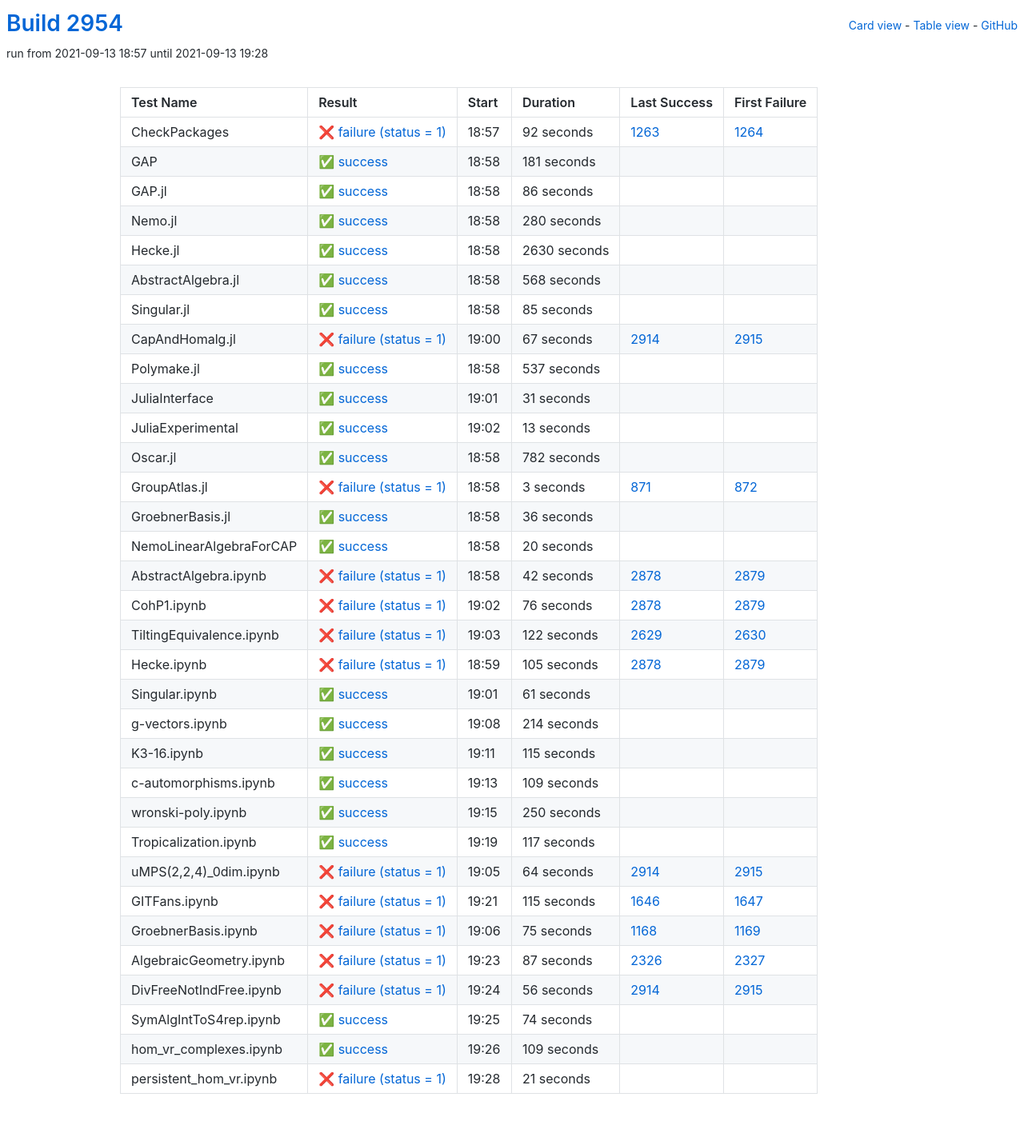
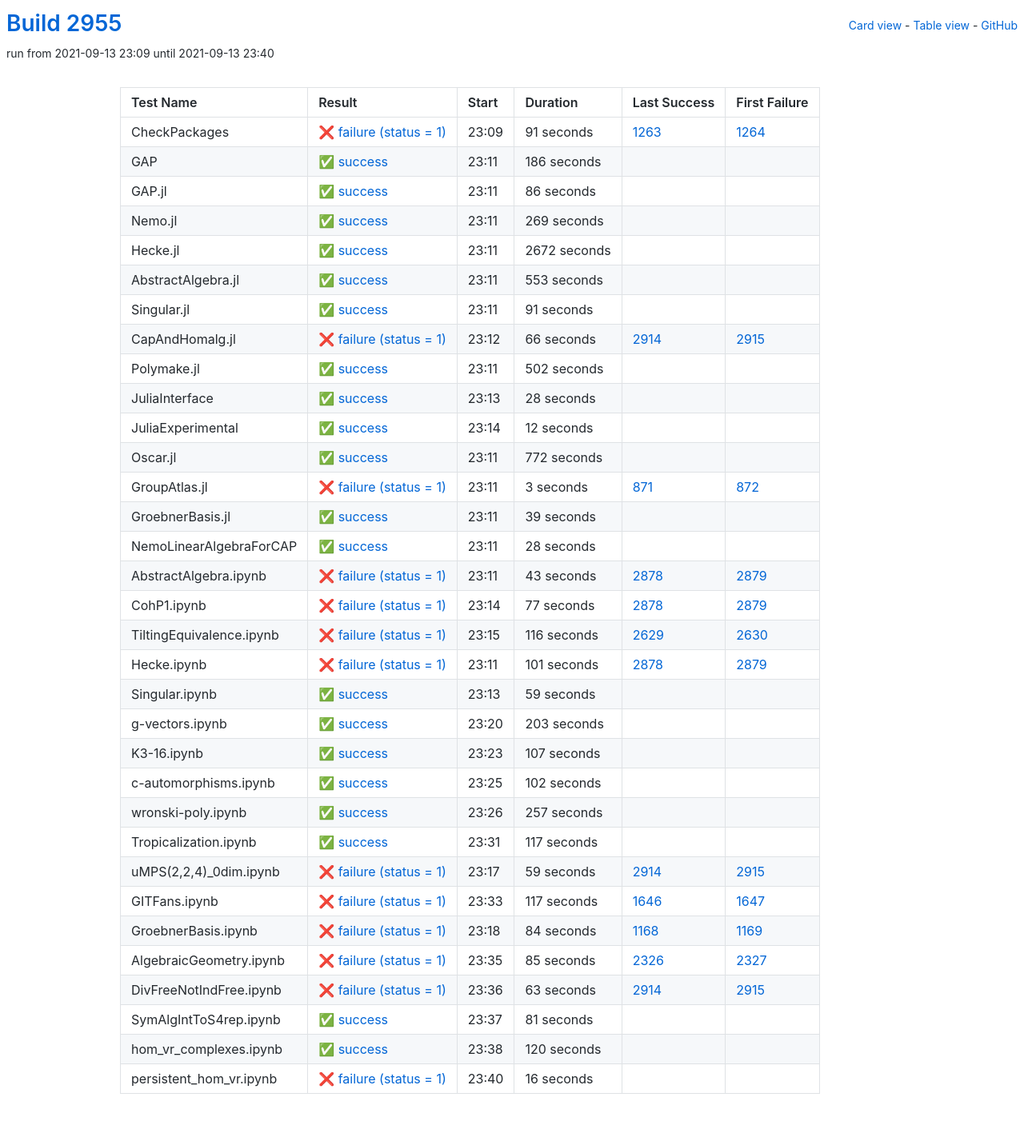
Before and after one commit to oscar-system/oscar-ci-status-stable, a Jekyll site: the page built from table.html, in a window 1280 px wide. Shown: the whole page at 80% size. Built offline with Jekyll 4.4.1, drawn with Linux system fonts in a browser that asks for light colours.

Commit message:
Build #2955

```diff
--- a/_data/ci.yml
+++ b/_data/ci.yml
@@ -1,6 +1,6 @@
 ---
-build: 2954
-build_url: https://oscarci.mathematik.uni-kl.de/job/oscar-stable/2954/
+build: 2955
+build_url: https://oscarci.mathematik.uni-kl.de/job/oscar-stable/2955/
 job: oscar-stable
 organization: oscar-system
 repo: oscar-ci-status-stable
@@ -8,32 +8,32 @@ repourl: https://github.com/oscar-system/oscar-ci-status-stable
 tests:
 - name: CheckPackages
   id: checkpackages
-  log: https://oscarci.mathematik.uni-kl.de/job/oscar-stable/2954/artifact/logs/build-2954/CheckPackages.log
-  start: 2021-09-13 18:57
+  log: https://oscarci.mathematik.uni-kl.de/job/oscar-stable/2955/artifact/logs/build-2955/CheckPackages.log
+  start: 2021-09-13 23:09
   success: false
   exitcode: 1
   status: failure
-  duration: 92
+  duration: 91
   last_success: 1263
   last_success_url: https://oscarci.mathematik.uni-kl.de/job/oscar-stable/1263/
   first_failure: 1264
   first_failure_url: https://oscarci.mathematik.uni-kl.de/job/oscar-stable/1264/
 - name: GAP
   id: gap
-  log: https://oscarci.mathematik.uni-kl.de/job/oscar-stable/2954/artifact/logs/build-2954/GAP.log
-  start: 2021-09-13 18:58
+  log: https://oscarci.mathematik.uni-kl.de/job/oscar-stable/2955/artifact/logs/build-2955/GAP.log
+  start: 2021-09-13 23:11
   success: true
   exitcode: 0
   status: success
-  duration: 181
+  duration: 186
   last_success: false
   last_success_url:
   first_failure: false
   first_failure_url:
 - name: GAP.jl
   id: gap-jl
-  log: https://oscarci.mathematik.uni-kl.de/job/oscar-stable/2954/artifact/logs/build-2954/GAP.jl.log
-  start: 2021-09-13 18:58
+  log: https://oscarci.mathematik.uni-kl.de/job/oscar-stable/2955/artifact/logs/build-2955/GAP.jl.log
+  start: 2021-09-13 23:11
   success: true
   exitcode: 0
   status: success
@@ -44,116 +44,116 @@ tests:
   first_failure_url:
 - name: Nemo.jl
   id: nemo-jl
-  log: https://oscarci.mathematik.uni-kl.de/job/oscar-stable/2954/artifact/logs/build-2954/Nemo.jl.log
-  start: 2021-09-13 18:58
+  log: https://oscarci.mathematik.uni-kl.de/job/oscar-stable/2955/artifact/logs/build-2955/Nemo.jl.log
+  start: 2021-09-13 23:11
   success: true
   exitcode: 0
   status: success
-  duration: 280
+  duration: 269
   last_success: false
   last_success_url:
   first_failure: false
   first_failure_url:
 - name: Hecke.jl
   id: hecke-jl
-  log: https://oscarci.mathematik.uni-kl.de/job/oscar-stable/2954/artifact/logs/build-2954/Hecke.jl.log
-  start: 2021-09-13 18:58
+  log: https://oscarci.mathematik.uni-kl.de/job/oscar-stable/2955/artifact/logs/build-2955/Hecke.jl.log
+  start: 2021-09-13 23:11
   success: true
   exitcode: 0
   status: success
-  duration: 2630
+  duration: 2672
   last_success: false
   last_success_url:
   first_failure: false
   first_failure_url:
 - name: AbstractAlgebra.jl
   id: abstractalgebra-jl
-  log: https://oscarci.mathematik.uni-kl.de/job/oscar-stable/2954/artifact/logs/build-2954/AbstractAlgebra.jl.log
-  start: 2021-09-13 18:58
+  log: https://oscarci.mathematik.uni-kl.de/job/oscar-stable/2955/artifact/logs/build-2955/AbstractAlgebra.jl.log
+  start: 2021-09-13 23:11
   success: true
   exitcode: 0
   status: success
-  duration: 568
+  duration: 553
   last_success: false
   last_success_url:
   first_failure: false
   first_failure_url:
 - name: Singular.jl
   id: singular-jl
-  log: https://oscarci.mathematik.uni-kl.de/job/oscar-stable/2954/artifact/logs/build-2954/Singular.jl.log
-  start: 2021-09-13 18:58
+  log: https://oscarci.mathematik.uni-kl.de/job/oscar-stable/2955/artifact/logs/build-2955/Singular.jl.log
+  start: 2021-09-13 23:11
   success: true
   exitcode: 0
   status: success
-  duration: 85
+  duration: 91
   last_success: false
   last_success_url:
   first_failure: false
   first_failure_url:
 - name: CapAndHomalg.jl
   id: capandhomalg-jl
-  log: https://oscarci.mathematik.uni-kl.de/job/oscar-stable/2954/artifact/logs/build-2954/CapAndHomalg.jl.log
-  start: 2021-09-13 19:00
+  log: https://oscarci.mathematik.uni-kl.de/job/oscar-stable/2955/artifact/logs/build-2955/CapAndHomalg.jl.log
+  start: 2021-09-13 23:12
   success: false
   exitcode: 1
   status: failure
-  duration: 67
+  duration: 66
   last_success: 2914
   last_success_url: https://oscarci.mathematik.uni-kl.de/job/oscar-stable/2914/
   first_failure: 2915
   first_failure_url: https://oscarci.mathematik.uni-kl.de/job/oscar-stable/2915/
 - name: Polymake.jl
   id: polymake-jl
-  log: https://oscarci.mathematik.uni-kl.de/job/oscar-stable/2954/artifact/logs/build-2954/Polymake.jl.log
-  start: 2021-09-13 18:58
+  log: https://oscarci.mathematik.uni-kl.de/job/oscar-stable/2955/artifact/logs/build-2955/Polymake.jl.log
+  start: 2021-09-13 23:11
   success: true
   exitcode: 0
   status: success
-  duration: 537
+  duration: 502
   last_success: false
   last_success_url:
   first_failure: false
   first_failure_url:
 - name: JuliaInterface
   id: juliainterface
-  log: https://oscarci.mathematik.uni-kl.de/job/oscar-stable/2954/artifact/logs/build-2954/JuliaInterface.log
-  start: 2021-09-13 19:01
+  log: https://oscarci.mathematik.uni-kl.de/job/oscar-stable/2955/artifact/logs/build-2955/JuliaInterface.log
+  start: 2021-09-13 23:13
   success: true
   exitcode: 0
   status: success
-  duration: 31
+  duration: 28
   last_success: false
   last_success_url:
   first_failure: false
   first_failure_url:
 - name: JuliaExperimental
   id: juliaexperimental
-  log: https://oscarci.mathematik.uni-kl.de/job/oscar-stable/2954/artifact/logs/build-2954/JuliaExperimental.log
-  start: 2021-09-13 19:02
+  log: https://oscarci.mathematik.uni-kl.de/job/oscar-stable/2955/artifact/logs/build-2955/JuliaExperimental.log
+  start: 2021-09-13 23:14
   success: true
   exitcode: 0
   status: success
-  duration: 13
+  duration: 12
   last_success: false
   last_success_url:
   first_failure: false
   first_failure_url:
 - name: Oscar.jl
   id: oscar-jl
-  log: https://oscarci.mathematik.uni-kl.de/job/oscar-stable/2954/artifact/logs/build-2954/Oscar.jl.log
-  start: 2021-09-13 18:58
+  log: https://oscarci.mathematik.uni-kl.de/job/oscar-stable/2955/artifact/logs/build-2955/Oscar.jl.log
+  start: 2021-09-13 23:11
   success: true
   exitcode: 0
   status: success
-  duration: 782
+  duration: 772
   last_success: false
   last_success_url:
   first_failure: false
   first_failure_url:
 - name: GroupAtlas.jl
   id: groupatlas-jl
-  log: https://oscarci.mathematik.uni-kl.de/job/oscar-stable/2954/artifact/logs/build-2954/GroupAtlas.jl.log
-  start: 2021-09-13 18:58
+  log: https://oscarci.mathematik.uni-kl.de/job/oscar-stable/2955/artifact/logs/build-2955/GroupAtlas.jl.log
+  start: 2021-09-13 23:11
   success: false
   exitcode: 1
   status: failure
@@ -164,140 +164,140 @@ tests:
   first_failure_url: https://oscarci.mathematik.uni-kl.de/job/oscar-stable/872/
 - name: GroebnerBasis.jl
   id: groebnerbasis-jl
-  log: https://oscarci.mathematik.uni-kl.de/job/oscar-stable/2954/artifact/logs/build-2954/GroebnerBasis.jl.log
-  start: 2021-09-13 18:58
+  log: https://oscarci.mathematik.uni-kl.de/job/oscar-stable/2955/artifact/logs/build-2955/GroebnerBasis.jl.log
+  start: 2021-09-13 23:11
   success: true
   exitcode: 0
   status: success
-  duration: 36
+  duration: 39
   last_success: false
   last_success_url:
   first_failure: false
   first_failure_url:
 - name: NemoLinearAlgebraForCAP
   id: nemolinearalgebraforcap
-  log: https://oscarci.mathematik.uni-kl.de/job/oscar-stable/2954/artifact/logs/build-2954/NemoLinearAlgebraForCAP.log
-  start: 2021-09-13 18:58
+  log: https://oscarci.mathematik.uni-kl.de/job/oscar-stable/2955/artifact/logs/build-2955/NemoLinearAlgebraForCAP.log
+  start: 2021-09-13 23:11
   success: true
   exitcode: 0
   status: success
-  duration: 20
+  duration: 28
   last_success: false
   last_success_url:
   first_failure: false
   first_failure_url:
 - name: AbstractAlgebra.ipynb
   id: abstractalgebra-ipynb
-  log: https://oscarci.mathematik.uni-kl.de/job/oscar-stable/2954/artifact/logs/build-2954/AbstractAlgebra.ipynb.log
-  start: 2021-09-13 18:58
+  log: https://oscarci.mathematik.uni-kl.de/job/oscar-stable/2955/artifact/logs/build-2955/AbstractAlgebra.ipynb.log
+  start: 2021-09-13 23:11
   success: false
   exitcode: 1
   status: failure
-  duration: 42
+  duration: 43
   last_success: 2878
   last_success_url: https://oscarci.mathematik.uni-kl.de/job/oscar-stable/2878/
   first_failure: 2879
   first_failure_url: https://oscarci.mathematik.uni-kl.de/job/oscar-stable/2879/
 - name: CohP1.ipynb
   id: cohp1-ipynb
-  log: https://oscarci.mathematik.uni-kl.de/job/oscar-stable/2954/artifact/logs/build-2954/CohP1.ipynb.log
-  start: 2021-09-13 19:02
+  log: https://oscarci.mathematik.uni-kl.de/job/oscar-stable/2955/artifact/logs/build-2955/CohP1.ipynb.log
+  start: 2021-09-13 23:14
   success: false
   exitcode: 1
   status: failure
-  duration: 76
+  duration: 77
   last_success: 2878
   last_success_url: https://oscarci.mathematik.uni-kl.de/job/oscar-stable/2878/
   first_failure: 2879
   first_failure_url: https://oscarci.mathematik.uni-kl.de/job/oscar-stable/2879/
 - name: TiltingEquivalence.ipynb
   id: tiltingequivalence-ipynb
-  log: https://oscarci.mathematik.uni-kl.de/job/oscar-stable/2954/artifact/logs/build-2954/TiltingEquivalence.ipynb.log
-  start: 2021-09-13 19:03
+  log: https://oscarci.mathematik.uni-kl.de/job/oscar-stable/2955/artifact/logs/build-2955/TiltingEquivalence.ipynb.log
+  start: 2021-09-13 23:15
   success: false
   exitcode: 1
   status: failure
-  duration: 122
+  duration: 116
   last_success: 2629
   last_success_url: https://oscarci.mathematik.uni-kl.de/job/oscar-stable/2629/
   first_failure: 2630
   first_failure_url: https://oscarci.mathematik.uni-kl.de/job/oscar-stable/2630/
 - name: Hecke.ipynb
   id: hecke-ipynb
-  log: https://oscarci.mathematik.uni-kl.de/job/oscar-stable/2954/artifact/logs/build-2954/Hecke.ipynb.log
-  start: 2021-09-13 18:59
+  log: https://oscarci.mathematik.uni-kl.de/job/oscar-stable/2955/artifact/logs/build-2955/Hecke.ipynb.log
+  start: 2021-09-13 23:11
   success: false
   exitcode: 1
   status: failure
-  duration: 105
+  duration: 101
   last_success: 2878
   last_success_url: https://oscarci.mathematik.uni-kl.de/job/oscar-stable/2878/
   first_failure: 2879
   first_failure_url: https://oscarci.mathematik.uni-kl.de/job/oscar-stable/2879/
 - name: Singular.ipynb
   id: singular-ipynb
-  log: https://oscarci.mathematik.uni-kl.de/job/oscar-stable/2954/artifact/logs/build-2954/Singular.ipynb.log
-  start: 2021-09-13 19:01
+  log: https://oscarci.mathematik.uni-kl.de/job/oscar-stable/2955/artifact/logs/build-2955/Singular.ipynb.log
+  start: 2021-09-13 23:13
   success: true
   exitcode: 0
   status: success
-  duration: 61
+  duration: 59
   last_success: false
   last_success_url:
   first_failure: false
   first_failure_url:
 - name: g-vectors.ipynb
   id: g-vectors-ipynb
-  log: https://oscarci.mathematik.uni-kl.de/job/oscar-stable/2954/artifact/logs/build-2954/g-vectors.ipynb.log
-  start: 2021-09-13 19:08
+  log: https://oscarci.mathematik.uni-kl.de/job/oscar-stable/2955/artifact/logs/build-2955/g-vectors.ipynb.log
+  start: 2021-09-13 23:20
   success: true
   exitcode: 0
   status: success
-  duration: 214
+  duration: 203
   last_success: false
   last_success_url:
   first_failure: false
   first_failure_url:
 - name: K3-16.ipynb
   id: k3-16-ipynb
-  log: https://oscarci.mathematik.uni-kl.de/job/oscar-stable/2954/artifact/logs/build-2954/K3-16.ipynb.log
-  start: 2021-09-13 19:11
+  log: https://oscarci.mathematik.uni-kl.de/job/oscar-stable/2955/artifact/logs/build-2955/K3-16.ipynb.log
+  start: 2021-09-13 23:23
   success: true
   exitcode: 0
   status: success
-  duration: 115
+  duration: 107
   last_success: false
   last_success_url:
   first_failure: false
   first_failure_url:
 - name: c-automorphisms.ipynb
   id: c-automorphisms-ipynb
-  log: https://oscarci.mathematik.uni-kl.de/job/oscar-stable/2954/artifact/logs/build-2954/c-automorphisms.ipynb.log
-  start: 2021-09-13 19:13
+  log: https://oscarci.mathematik.uni-kl.de/job/oscar-stable/2955/artifact/logs/build-2955/c-automorphisms.ipynb.log
+  start: 2021-09-13 23:25
   success: true
   exitcode: 0
   status: success
-  duration: 109
+  duration: 102
   last_success: false
   last_success_url:
   first_failure: false
   first_failure_url:
 - name: wronski-poly.ipynb
   id: wronski-poly-ipynb
-  log: https://oscarci.mathematik.uni-kl.de/job/oscar-stable/2954/artifact/logs/build-2954/wronski-poly.ipynb.log
-  start: 2021-09-13 19:15
+  log: https://oscarci.mathematik.uni-kl.de/job/oscar-stable/2955/artifact/logs/build-2955/wronski-poly.ipynb.log
+  start: 2021-09-13 23:26
   success: true
   exitcode: 0
   status: success
-  duration: 250
+  duration: 257
   last_success: false
   last_success_url:
   first_failure: false
   first_failure_url:
 - name: Tropicalization.ipynb
   id: tropicalization-ipynb
-  log: https://oscarci.mathematik.uni-kl.de/job/oscar-stable/2954/artifact/logs/build-2954/Tropicalization.ipynb.log
-  start: 2021-09-13 19:19
+  log: https://oscarci.mathematik.uni-kl.de/job/oscar-stable/2955/artifact/logs/build-2955/Tropicalization.ipynb.log
+  start: 2021-09-13 23:31
   success: true
   exitcode: 0
   status: success
@@ -308,96 +308,96 @@ tests:
   first_failure_url:
 - name: uMPS(2,2,4)_0dim.ipynb
   id: umps-2-2-4-0dim-ipynb
-  log: https://oscarci.mathematik.uni-kl.de/job/oscar-stable/2954/artifact/logs/build-2954/uMPS-2-2-4-_0dim.ipynb.log
-  start: 2021-09-13 19:05
+  log: https://oscarci.mathematik.uni-kl.de/job/oscar-stable/2955/artifact/logs/build-2955/uMPS-2-2-4-_0dim.ipynb.log
+  start: 2021-09-13 23:17
   success: false
   exitcode: 1
   status: failure
-  duration: 64
+  duration: 59
   last_success: 2914
   last_success_url: https://oscarci.mathematik.uni-kl.de/job/oscar-stable/2914/
   first_failure: 2915
   first_failure_url: https://oscarci.mathematik.uni-kl.de/job/oscar-stable/2915/
 - name: GITFans.ipynb
   id: gitfans-ipynb
-  log: https://oscarci.mathematik.uni-kl.de/job/oscar-stable/2954/artifact/logs/build-2954/GITFans.ipynb.log
-  start: 2021-09-13 19:21
+  log: https://oscarci.mathematik.uni-kl.de/job/oscar-stable/2955/artifact/logs/build-2955/GITFans.ipynb.log
+  start: 2021-09-13 23:33
   success: false
   exitcode: 1
   status: failure
-  duration: 115
+  duration: 117
   last_success: 1646
   last_success_url: https://oscarci.mathematik.uni-kl.de/job/oscar-stable/1646/
   first_failure: 1647
   first_failure_url: https://oscarci.mathematik.uni-kl.de/job/oscar-stable/1647/
 - name: GroebnerBasis.ipynb
   id: groebnerbasis-ipynb
-  log: https://oscarci.mathematik.uni-kl.de/job/oscar-stable/2954/artifact/logs/build-2954/GroebnerBasis.ipynb.log
-  start: 2021-09-13 19:06
+  log: https://oscarci.mathematik.uni-kl.de/job/oscar-stable/2955/artifact/logs/build-2955/GroebnerBasis.ipynb.log
+  start: 2021-09-13 23:18
   success: false
   exitcode: 1
   status: failure
-  duration: 75
+  duration: 84
   last_success: 1168
   last_success_url: https://oscarci.mathematik.uni-kl.de/job/oscar-stable/1168/
   first_failure: 1169
   first_failure_url: https://oscarci.mathematik.uni-kl.de/job/oscar-stable/1169/
 - name: AlgebraicGeometry.ipynb
   id: algebraicgeometry-ipynb
-  log: https://oscarci.mathematik.uni-kl.de/job/oscar-stable/2954/artifact/logs/build-2954/AlgebraicGeometry.ipynb.log
-  start: 2021-09-13 19:23
+  log: https://oscarci.mathematik.uni-kl.de/job/oscar-stable/2955/artifact/logs/build-2955/AlgebraicGeometry.ipynb.log
+  start: 2021-09-13 23:35
   success: false
   exitcode: 1
   status: failure
-  duration: 87
+  duration: 85
   last_success: 2326
   last_success_url: https://oscarci.mathematik.uni-kl.de/job/oscar-stable/2326/
   first_failure: 2327
   first_failure_url: https://oscarci.mathematik.uni-kl.de/job/oscar-stable/2327/
 - name: DivFreeNotIndFree.ipynb
   id: divfreenotindfree-ipynb
-  log: https://oscarci.mathematik.uni-kl.de/job/oscar-stable/2954/artifact/logs/build-2954/DivFreeNotIndFree.ipynb.log
-  start: 2021-09-13 19:24
+  log: https://oscarci.mathematik.uni-kl.de/job/oscar-stable/2955/artifact/logs/build-2955/DivFreeNotIndFree.ipynb.log
+  start: 2021-09-13 23:36
   success: false
   exitcode: 1
   status: failure
-  duration: 56
+  duration: 63
   last_success: 2914
   last_success_url: https://oscarci.mathematik.uni-kl.de/job/oscar-stable/2914/
   first_failure: 2915
   first_failure_url: https://oscarci.mathematik.uni-kl.de/job/oscar-stable/2915/
 - name: SymAlgIntToS4rep.ipynb
   id: symalginttos4rep-ipynb
-  log: https://oscarci.mathematik.uni-kl.de/job/oscar-stable/2954/artifact/logs/build-2954/SymAlgIntToS4rep.ipynb.log
-  start: 2021-09-13 19:25
+  log: https://oscarci.mathematik.uni-kl.de/job/oscar-stable/2955/artifact/logs/build-2955/SymAlgIntToS4rep.ipynb.log
+  start: 2021-09-13 23:37
   success: true
   exitcode: 0
   status: success
-  duration: 74
+  duration: 81
   last_success: false
   last_success_url:
   first_failure: false
   first_failure_url:
 - name: hom_vr_complexes.ipynb
   id: hom-vr-complexes-ipynb
-  log: https://oscarci.mathematik.uni-kl.de/job/oscar-stable/2954/artifact/logs/build-2954/hom_vr_complexes.ipynb.log
-  start: 2021-09-13 19:26
+  log: https://oscarci.mathematik.uni-kl.de/job/oscar-stable/2955/artifact/logs/build-2955/hom_vr_complexes.ipynb.log
+  start: 2021-09-13 23:38
   success: true
   exitcode: 0
   status: success
-  duration: 109
+  duration: 120
   last_success: false
   last_success_url:
   first_failure: false
   first_failure_url:
 - name: persistent_hom_vr.ipynb
   id: persistent-hom-vr-ipynb
-  log: https://oscarci.mathematik.uni-kl.de/job/oscar-stable/2954/artifact/logs/build-2954/persistent_hom_vr.ipynb.log
-  start: 2021-09-13 19:28
+  log: https://oscarci.mathematik.uni-kl.de/job/oscar-stable/2955/artifact/logs/build-2955/persistent_hom_vr.ipynb.log
+  start: 2021-09-13 23:40
   success: false
   exitcode: 1
   status: failure
-  duration: 21
+  duration: 16
   last_success: false
   last_success_url:
   first_failure: false
```
Also changed, not shown: README.md.
